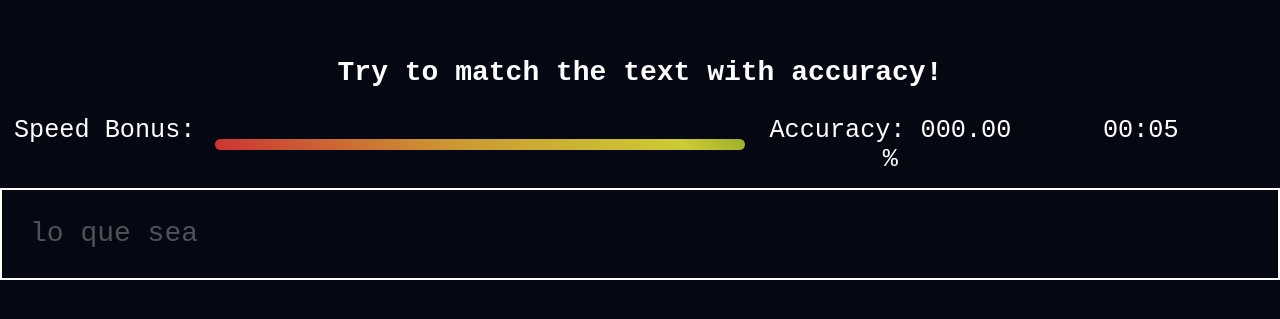
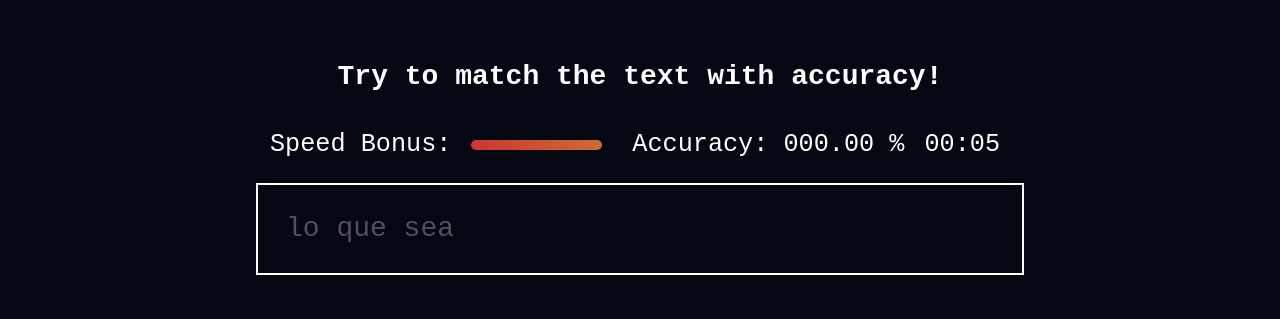
Before and after one commit to LuisOrtega27/typing-game, a plain HTML site: page index.html in a window 1280 px wide. Shown: the part 239-558 px from the top of the page. Drawn offline with Linux system fonts and the light colour scheme.

Commit message:
fix: Score area fixed

```diff
--- a/scripts.js
+++ b/scripts.js
@@ -67,7 +67,9 @@ let gameTimeInterval = null;
 let seconds = 1;
 let minuts = 0;
 
+// JUST FOR THE FISRT INPUT
 let isGameJustStarted = true;
+
 //  ^^^^^^^^^^^^^^^^^^^^^^^^^^^^^^^^^ Variables ^^^^^^^^^^^^^^^^^^^^^^^^^^^^^^
 //
 //
--- a/styles.css
+++ b/styles.css
@@ -30,10 +30,12 @@ body {
   flex-direction: column;
   justify-content: center;
   align-items: center;
+  width: clamp(40%, 60%, 100%);
 }
 .typingGame header {
   /* width: var(--gameWidth); */
   padding: 1em;
+  width: 100%;
 }
 .typingGame h1 {
   margin-bottom: 1em;
@@ -42,12 +44,16 @@ body {
 .typingGame__scoreArea {
   font-size: 1.8em;
   display: grid;
-  grid-template-columns: 3fr 1fr 1fr;
+  grid-template-columns: 5fr auto auto;
   text-align: center;
+  justify-content: center;
+  gap: 10px;
+  width: 100%;
 }
 .typingGame__bonusBarArea {
   display: grid;
   grid-template-columns: auto 1fr;
+  align-items: center;
   gap: 20px;
   padding-right: 20px;
 }
@@ -65,8 +71,16 @@ body {
   );
   border-radius: 50px;
   background-size: 700px;
-  height: 20%;
+  height: 10px;
   width: 100%;
+}
+.typingGame__accuracyArea {
+  display: flex;
+  align-items: center;
+  text-align: center;
+  & > p {
+    width: 100%;
+  }
 }
 .red .typingGame__accuracyArea__score,
 .red .typingGame__accuracyArea__persentage {
@@ -84,12 +98,14 @@ body {
 .green .typingGame__accuracyArea__persentage {
   color: var(--colorGreen);
 }
-
+.typingGame__timerArea {
+  padding: 10px;
+}
 .typingGame__typingArea {
   width: 100%;
-  border: solid 2px var(--frontTextColor);
   padding: 2em;
   overflow: hidden;
+  border: solid 2px var(--frontTextColor);
 }
 .typingGame__word {
   position: relative;
@@ -106,6 +122,8 @@ body {
     color: var(--frontTextColor);
     display: inline-block;
     min-height: 1em;
+    word-break: break-all;
+    max-width: 100%;
   }
   .typingGame__backWord {
     position: absolute;
```
